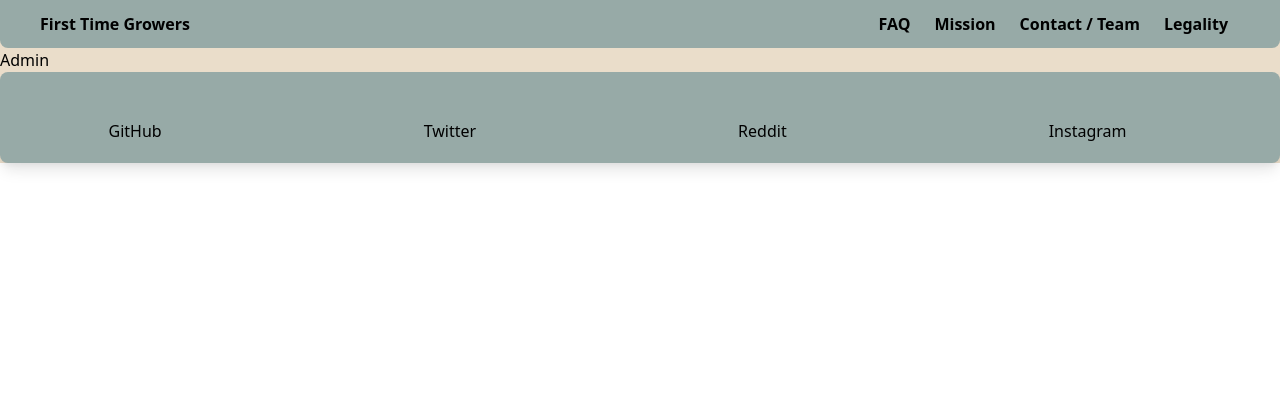
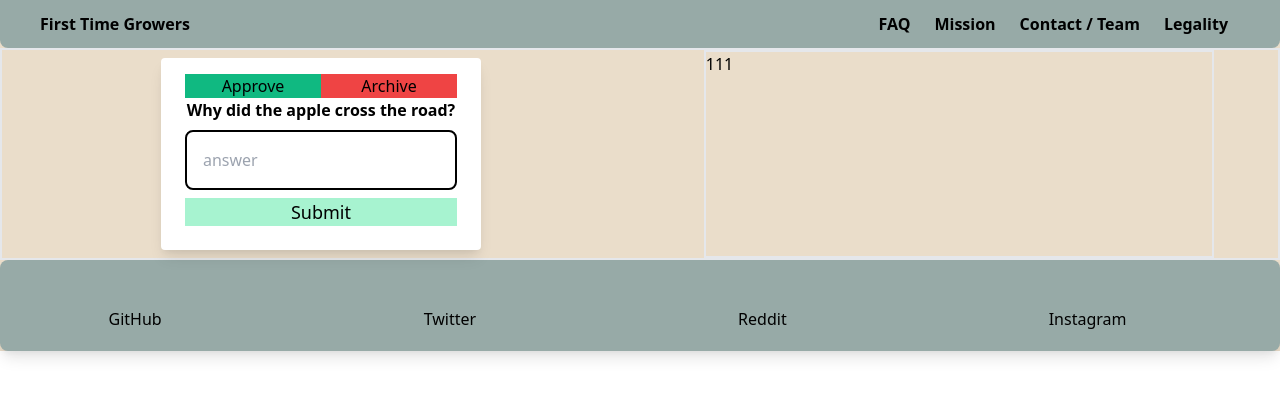
Before and after one commit to ChrisJRamirez/FirstTimeGrowers, a React (Create React App) app: page /admin in a window 1280 px wide. Shown: the top 396 px of the page. Built offline with nearby package versions, Linux system fonts and the light colour scheme; sample sign-in values are in the browser's storage; some icons are missing.

Commit message:
Created Card Component for Admin Page

```diff
--- /dev/null
+++ b/src/components/PendingCard.js
@@ -0,0 +1,50 @@
+import React, { useState } from 'react';
+
+const initialFormValues = { answer: '' };
+
+export default function PendingCard({ question, id }) {
+  const [formValues, setFormValues] = useState(initialFormValues);
+  const [approving, setApproving] = useState(true);
+
+  const onChange = (e) => {
+    setFormValues({ ...formValues, [e.target.name]: e.target.value });
+  };
+  const onSubmit = (e) => {
+    e.preventDefault();
+  };
+
+  return (
+    <div className='max-w-xs m-auto my-2 overflow-hidden bg-white rounded shadow-lg'>
+      <form class='px-6 py-4' onSubmit={onSubmit}>
+        {/* Approve/Archive Buttons */}
+        <div className='w-full'>
+          <button className='w-1/2 m-auto bg-green-500'>Approve</button>
+          <button className='w-1/2 m-auto bg-red-500'>Archive</button>
+        </div>
+
+        {/* Question */}
+        <h4 class='font-bold text-l text-center mb-2'>
+          Why did the apple cross the road?
+        </h4>
+
+        {/* Answer/Reason */}
+        <input
+          class='block w-full p-4 rounded-lg sm:text-md border-2 border-black'
+          id='answer'
+          name='answer'
+          onChange={onChange}
+          type='text'
+          placeholder='answer'
+        />
+
+        {/* Approving/Archiving */}
+        <button
+          type='submit'
+          className='w-full m-auto my-2 text-lg bg-green-200'
+        >
+          Submit
+        </button>
+      </form>
+    </div>
+  );
+}
--- a/src/views/Admin.js
+++ b/src/views/Admin.js
@@ -1,5 +1,47 @@
-import React from 'react';
+import React, { useState } from 'react';
+import PendingCard from '../components/PendingCard';
+const testQuestions = [
+  {
+    question: 'How do you get the code for the bank vault?',
+    answer: 'You checkout their branch.',
+    reason: null,
+    archived: false,
+  },
+  {
+    question: 'What do you call a busy waiter?',
+    answer: 'A server.',
+    reason: null,
+    archived: false,
+  },
+  {
+    question: 'What do you call an idle server?',
+    answer: 'A waiter.',
+    reason: null,
+    archived: false,
+  },
+  {
+    question: 'What diet did the ghost developer go on?',
+    answer: 'Boolean.',
+    reason: null,
+    archived: false,
+  },
+  {
+    question: 'Why was the developer unhappy at their job?',
+    answer: 'They wanted arrays.',
+    reason: null,
+    archived: false,
+  },
+];
 
 export default function Admin() {
-  return <div>Admin</div>;
+  return (
+    <section className='flex justify-around w-full border-2 border-rose-100'>
+      {/* <div className='w-2/5 border-2 border-rose-500'> */}
+      <div className='w-2/5'>
+        {/* make into card component */}
+        <PendingCard />
+      </div>
+      <div className='w-2/5 border-2 border-rose-500'>111</div>
+    </section>
+  );
 }
```
